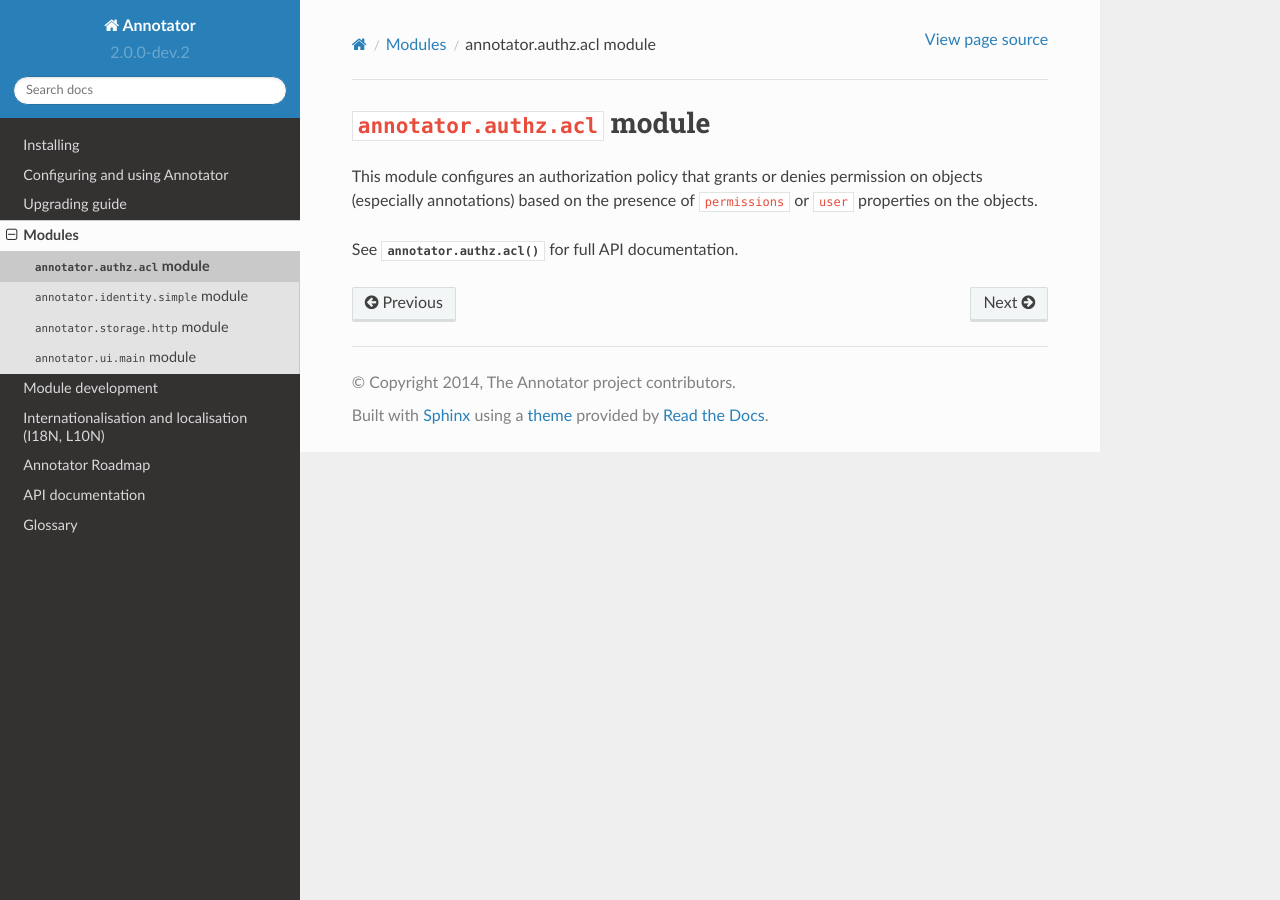
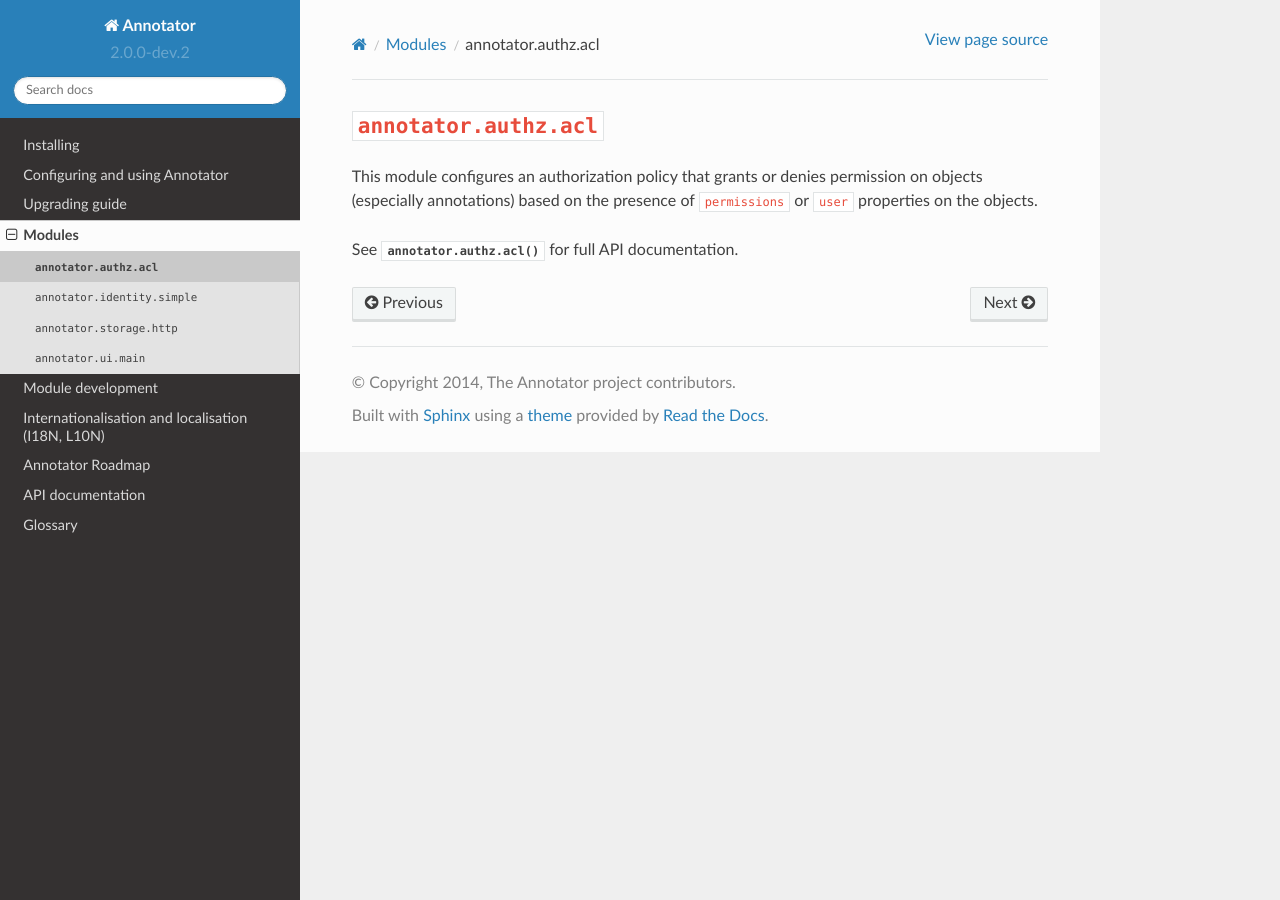
Before and after one commit to openannotation/annotator, a Sphinx documentation site: the page built from doc/modules/authz.rst, in a window 1280 px wide. Built offline with Sphinx 7.4.7 and the Read the Docs theme 2.0.0, drawn with Linux system fonts in a browser that asks for light colours.

Commit message:
This looked strange in the TOC

```diff
--- a/doc/modules/authz.rst
+++ b/doc/modules/authz.rst
@@ -1,5 +1,5 @@
-``annotator.authz.acl`` module
-==============================
+``annotator.authz.acl``
+=======================
 
 This module configures an authorization policy that grants or denies permission
 on objects (especially annotations) based on the presence of ``permissions`` or
--- a/doc/modules/identity.rst
+++ b/doc/modules/identity.rst
@@ -1,5 +1,5 @@
-``annotator.identity.simple`` module
-=====================================
+``annotator.identity.simple``
+=============================
 
 This module configures an identity policy that considers the identity of the
 current user to be an opaque identifier. By default the identity is
--- a/doc/modules/storage.rst
+++ b/doc/modules/storage.rst
@@ -1,6 +1,6 @@
-=================================
-``annotator.storage.http`` module
-=================================
+==========================
+``annotator.storage.http``
+==========================
 
 This module provides the ability to send annotations for storage in a remote
 server that implements the storage-api_.
--- a/doc/modules/ui.rst
+++ b/doc/modules/ui.rst
@@ -1,5 +1,5 @@
-``annotator.ui.main`` module
-============================
+``annotator.ui.main``
+=====================
 
 This module provides a user interface for the application, allowing users to
 make annotations on a document or an element within the document. It can be used
```
